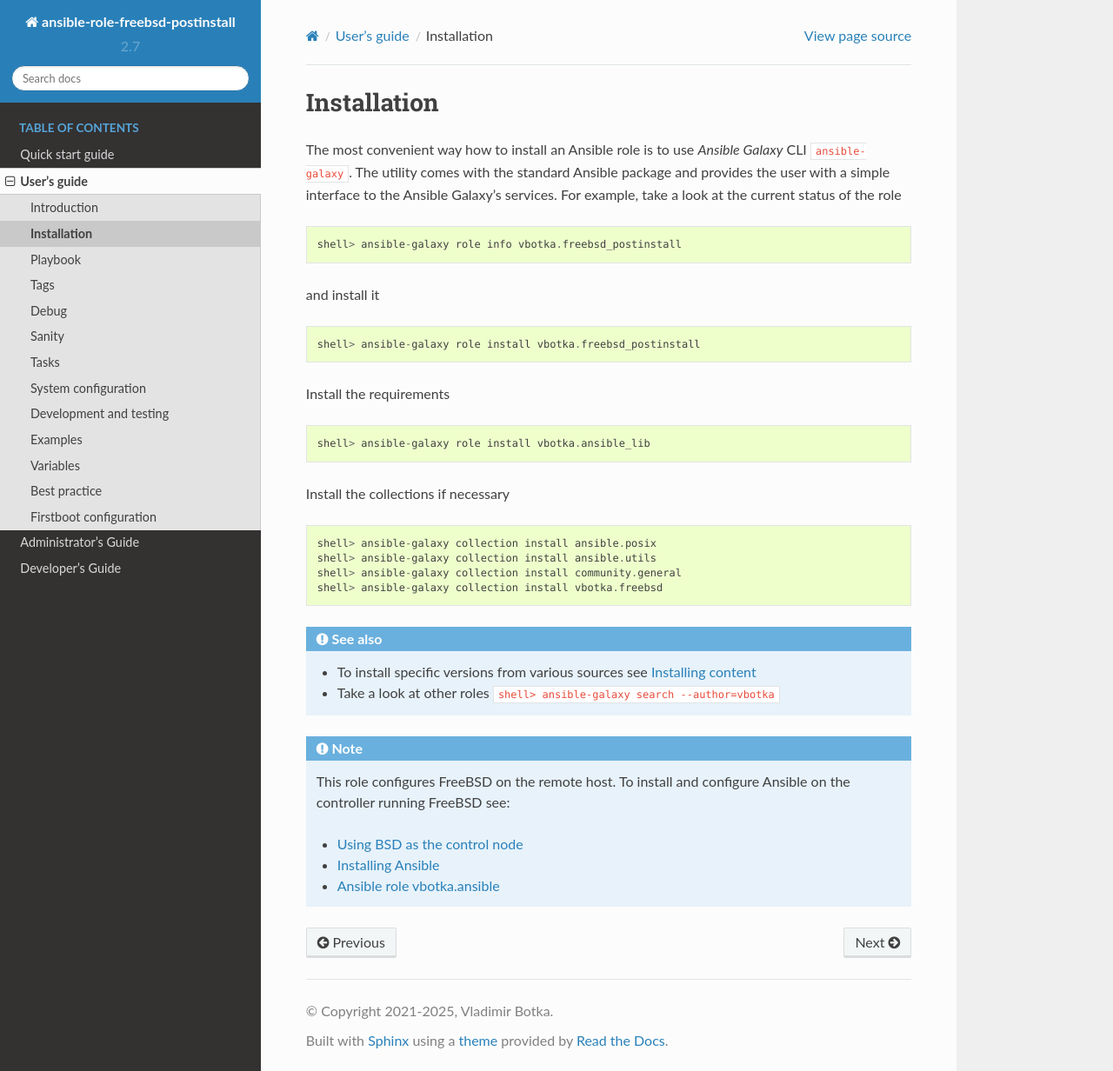
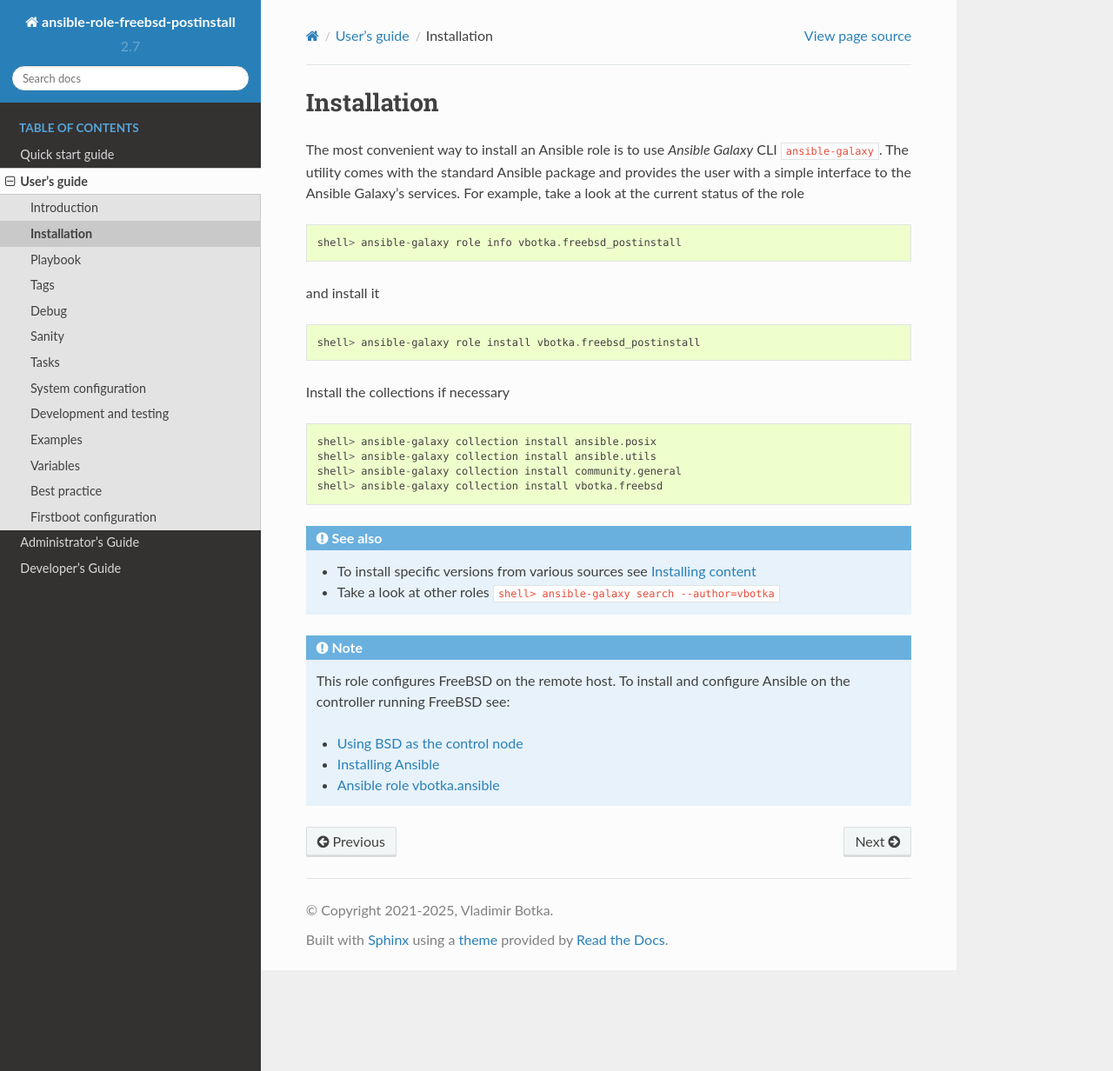
Before and after one commit to vbotka/ansible-freebsd-postinstall, a Sphinx documentation site: the page built from docs/source/guide-installation.rst, in a window 1280 px wide and 1232 px high. Shown: the whole window at 87% size. Built offline with Sphinx 7.4.7 and the Read the Docs theme 3.1.0, drawn with Linux system fonts in a browser that asks for light colours; some web fonts are replaced; pages that are not in the unit, such as notebooks, are missing from menus.

Commit message:
Update docs.

```diff
--- a/changelog/CHANGELOG-v2.7.rst
+++ b/changelog/CHANGELOG-v2.7.rst
@@ -19,6 +19,7 @@
 -------------
 * Add /etc/syslog.d configuration. New var fp_syslogd_confd
 * Use the role vbotka.freebsd.lib instead of vbotka.ansible_lib
+* Update docs.
 
 
 2.7.9
--- a/docs/source/guide-installation.rst
+++ b/docs/source/guide-installation.rst
@@ -3,21 +3,16 @@
 Installation
 ============
 
-The most convenient way how to install an Ansible role is to use
-`Ansible Galaxy` CLI ``ansible-galaxy``. The utility comes with the
-standard Ansible package and provides the user with a simple interface
-to the Ansible Galaxy's services. For example, take a look at the
-current status of the role ::
+The most convenient way to install an Ansible role is to use `Ansible Galaxy` CLI
+``ansible-galaxy``. The utility comes with the standard Ansible package and provides the user with a
+simple interface to the Ansible Galaxy's services. For example, take a look at the current status of
+the role ::
 
    shell> ansible-galaxy role info vbotka.freebsd_postinstall
 
 and install it ::
 
    shell> ansible-galaxy role install vbotka.freebsd_postinstall
-
-Install the requirements ::
-
-   shell> ansible-galaxy role install vbotka.ansible_lib
 
 Install the collections if necessary  ::
 
@@ -33,8 +28,8 @@
 
 .. note::
 
-   This role configures FreeBSD on the remote host. To install and
-   configure Ansible on the controller running FreeBSD see:
+   This role configures FreeBSD on the remote host. To install and configure Ansible on the
+   controller running FreeBSD see:
 
    * `Using BSD as the control node`_
    * `Installing Ansible`_
--- a/docs/source/guide-introduction.rst
+++ b/docs/source/guide-introduction.rst
@@ -15,10 +15,6 @@
   * `ansible.utils`_
   * `community.general`_
   * `vbotka.freebsd`_
-
-* Required roles:
-
-  * `vbotka.ansible_lib`_
 
 
 Control flow
@@ -97,7 +93,6 @@
 
 
 .. _`vbotka.freebsd_postinstall`: https://galaxy.ansible.com/vbotka/freebsd_postinstall
-.. _`vbotka.ansible_lib`: https://galaxy.ansible.com/vbotka/ansible_lib
 .. _`FreeBSD`: https://www.freebsd.org/releases
 .. _`ansible.posix`: https://galaxy.ansible.com/ui/repo/published/ansible/posix/
 .. _`ansible.utils`: https://galaxy.ansible.com/ui/repo/published/ansible/utils/
--- a/docs/source/qsg.rst
+++ b/docs/source/qsg.rst
@@ -66,10 +66,6 @@
 Install the role ``vbotka.freebsd_postinstall`` ::
 
    shell> ansible-galaxy role install vbotka.freebsd_postinstall
-
-Install the library ``vbotka.ansible_lib`` ::
-
-   shell> ansible-galaxy role install vbotka.ansible_lib
 
 Install the collections if necessary ::
 
```
